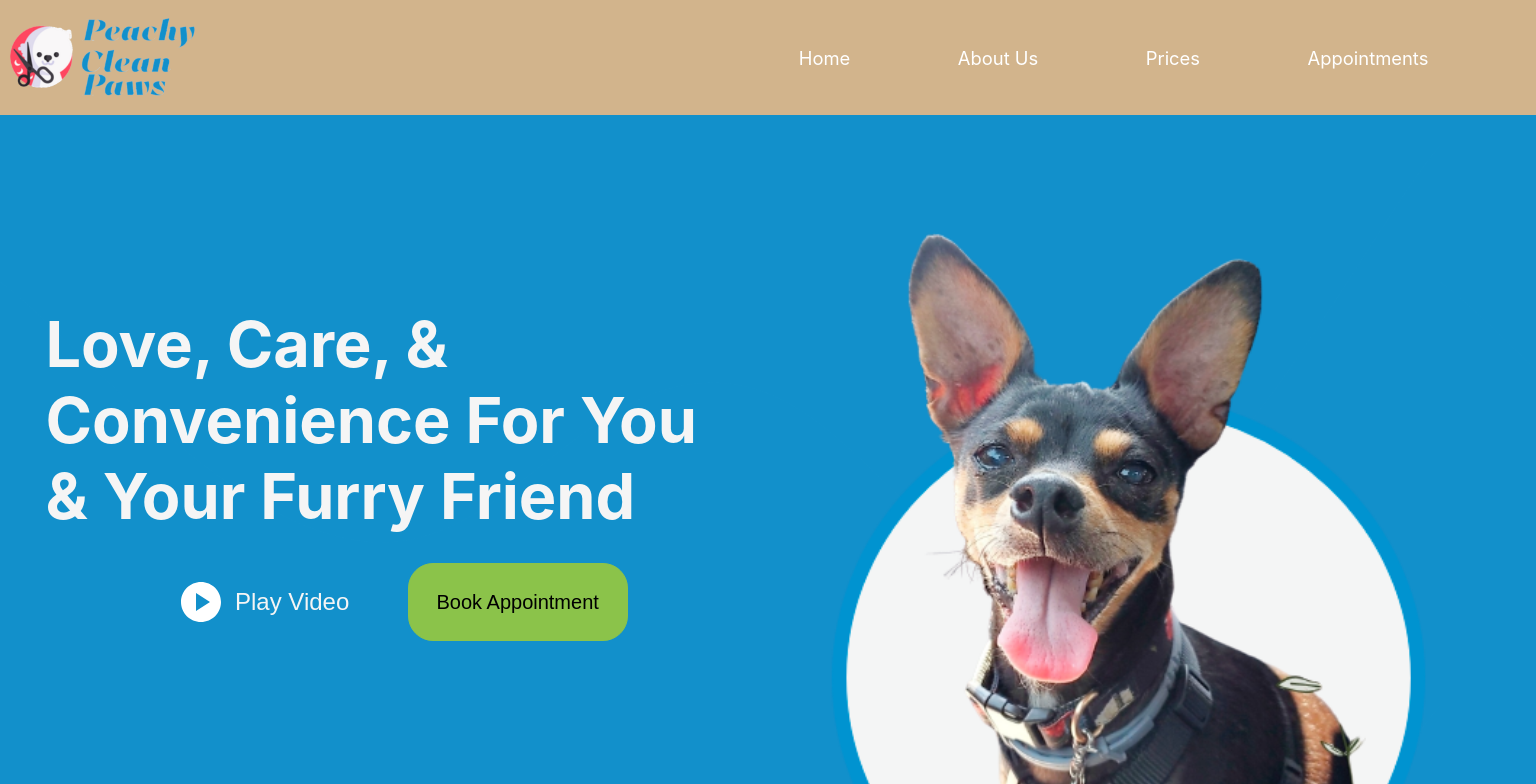
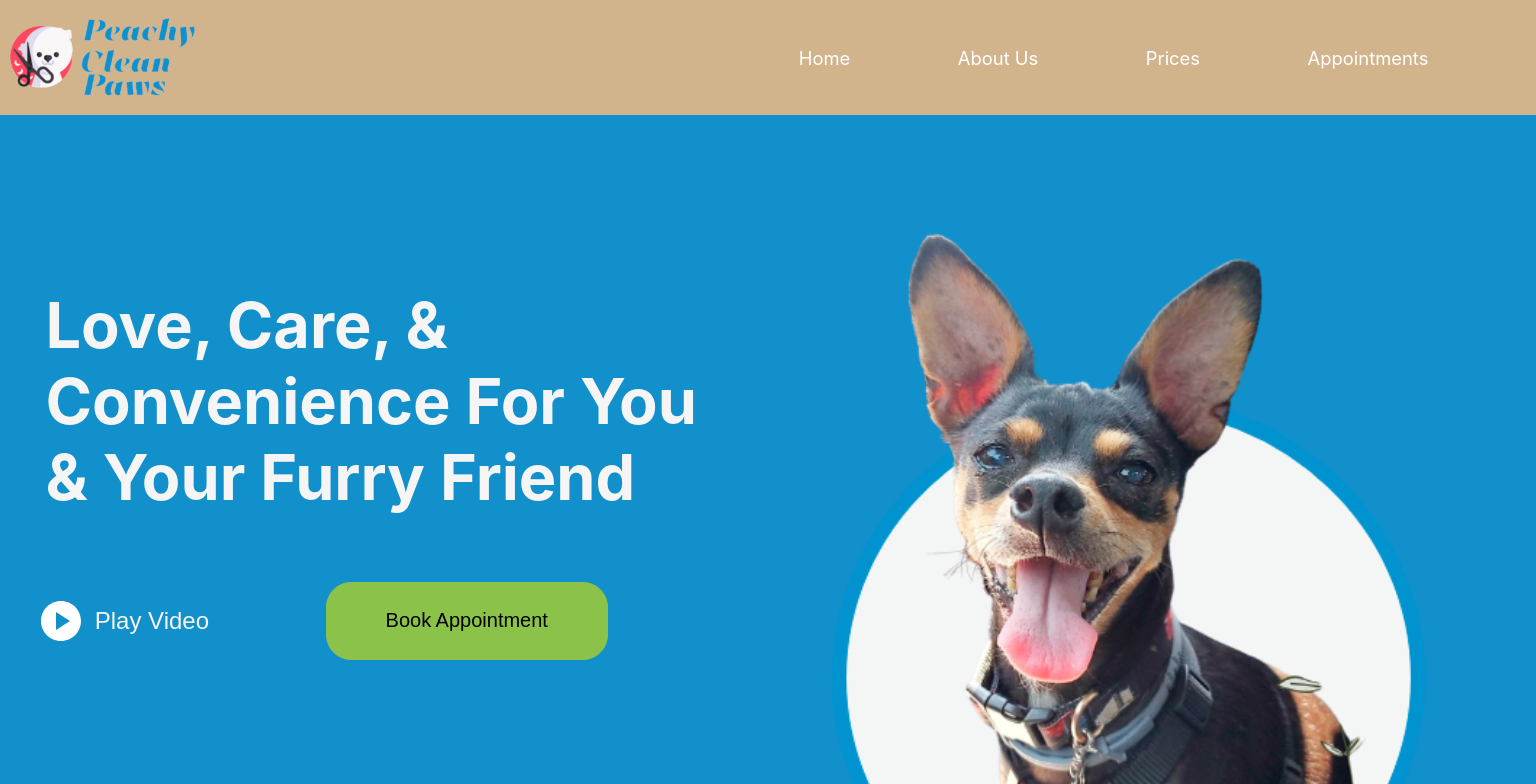
Before and after one commit to Parrasite9/peachyCleanPaws, a React (Create React App) app: page / in a window 1536 px wide. Shown: the top 784 px of the page. Built offline with nearby package versions, Linux system fonts and the light colour scheme.

Commit message:
CSS updates 1400 Hero

```diff
--- a/src/css/Home/Hero/Hero.css
+++ b/src/css/Home/Hero/Hero.css
@@ -108,4 +108,30 @@
         white-space: nowrap;
       }
 
+      .largeScreen__Container > .hero__buttons {
+        display: flex;
+        justify-content: flex-start; /* Center vertically */
+        width: 100%;
+        margin-top: 5%;
+      }
+
   }
+
+  @media (min-width: 1600px) {
+      /* You can add additional styles to h1 and buttons if needed */
+      .largeScreen__Container > .hero__text > h1 {
+        font-size: 3em;
+      }
+
+      .largeScreen__Container > .hero__buttons > button {
+        font-size: 1.25em;
+        padding: 0 8%;
+        white-space: nowrap;
+      }
+
+      .largeScreen__Container > .hero__buttons {
+        display: flex;
+        justify-content: flex-start; /* Center vertically */
+        width: 100%;
+      }
+  }
```
